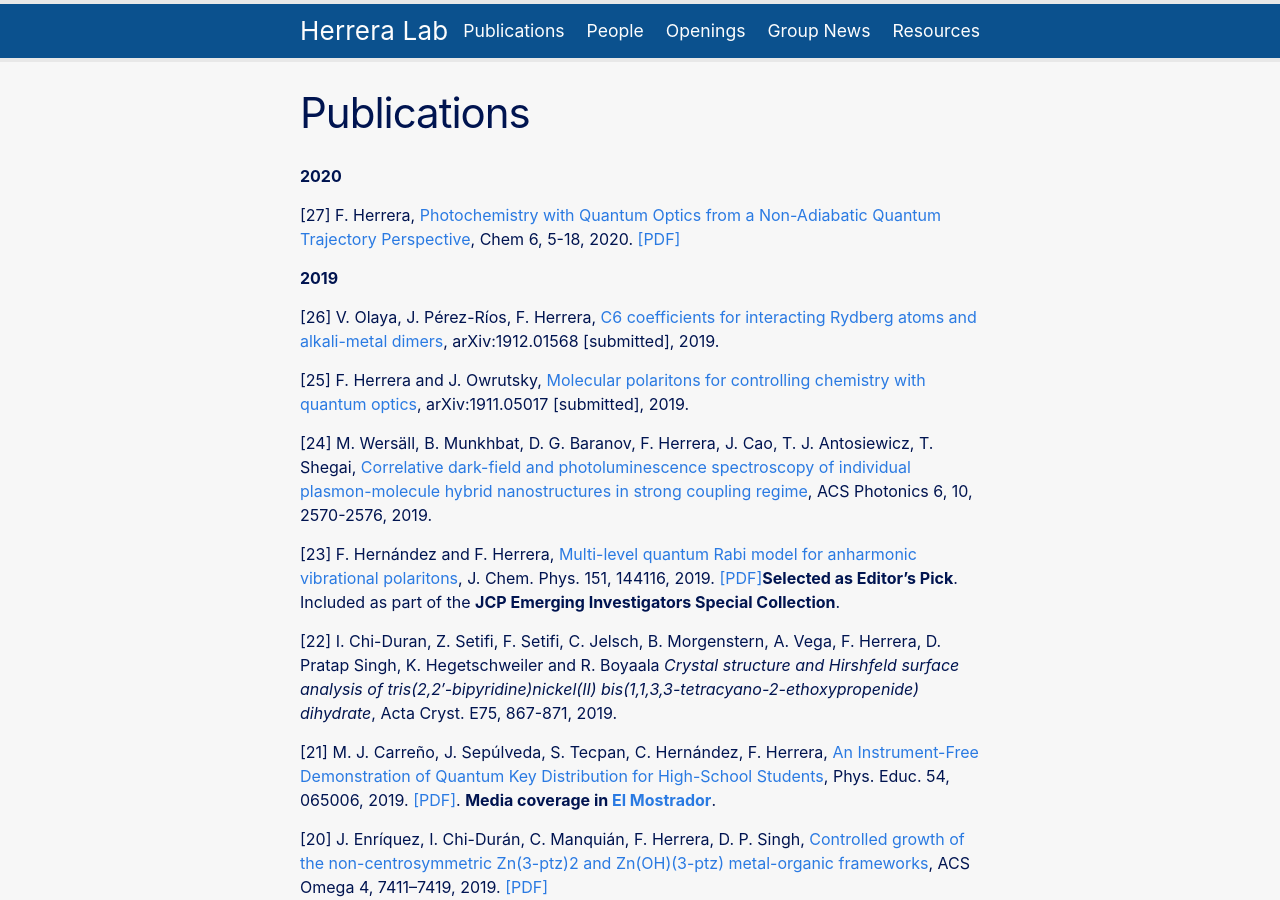
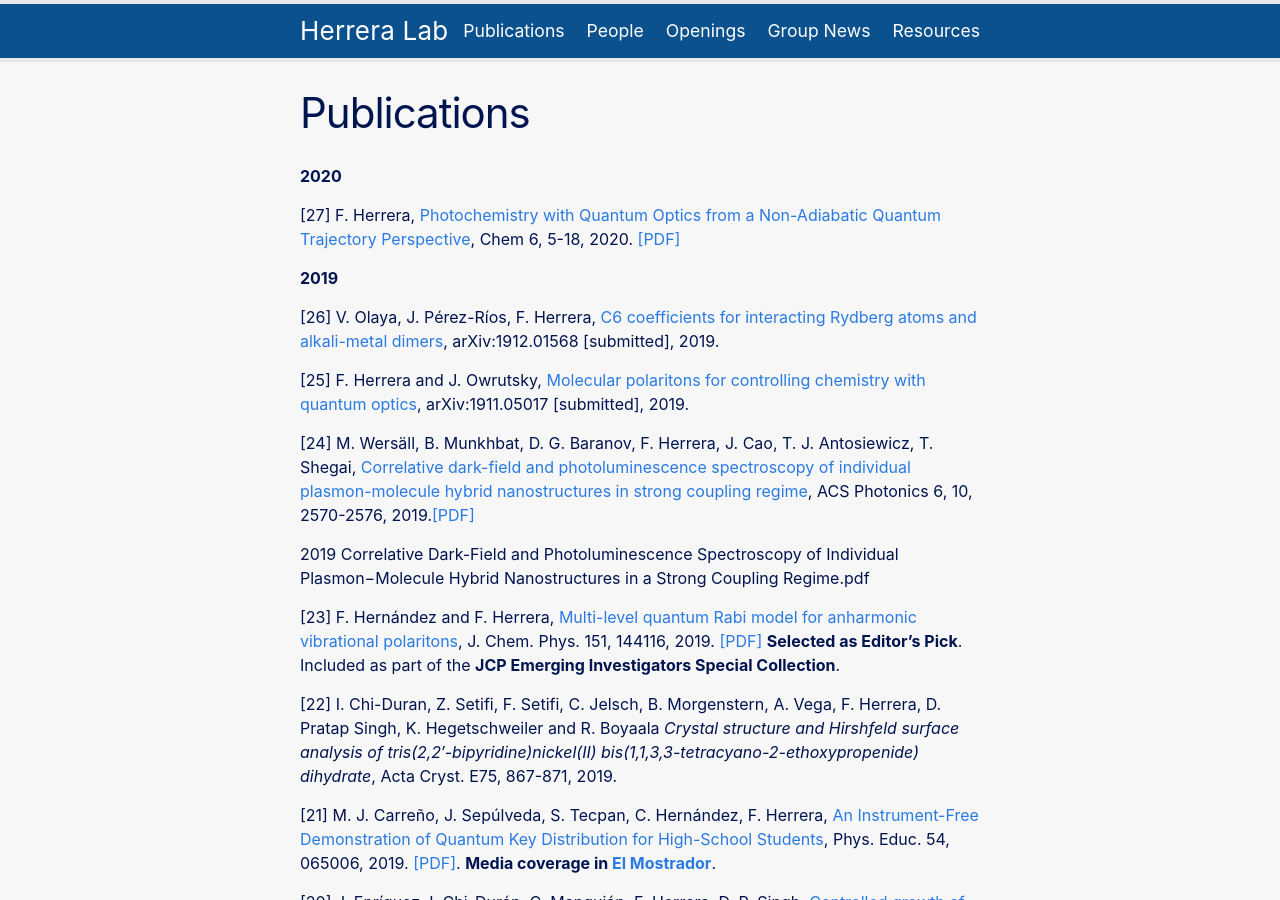
Before and after one commit to fherreralab/fherreralab.github.io, a Jekyll site: the page built from publications.md, in a window 1280 px wide and 900 px high. Built offline with Jekyll 4.4.1, drawn with Linux system fonts in a browser that asks for light colours.

Commit message:
updated publications

```diff
--- a/publications.md
+++ b/publications.md
@@ -16,9 +16,11 @@ permalink: /publications/
 
 [25] F. Herrera and J. Owrutsky, [Molecular polaritons for controlling chemistry with quantum optics](https://arxiv.org/abs/1911.05017), arXiv:1911.05017 [submitted], 2019.
 
-[24] M. Wersäll, B. Munkhbat, D. G. Baranov, F. Herrera, J. Cao, T. J. Antosiewicz, T. Shegai, [Correlative dark-field and photoluminescence spectroscopy of individual plasmon-molecule hybrid nanostructures in strong coupling regime](https://pubs.acs.org/doi/abs/10.1021/acsphotonics.9b01079), ACS Photonics 6, 10, 2570-2576, 2019.
+[24] M. Wersäll, B. Munkhbat, D. G. Baranov, F. Herrera, J. Cao, T. J. Antosiewicz, T. Shegai, [Correlative dark-field and photoluminescence spectroscopy of individual plasmon-molecule hybrid nanostructures in strong coupling regime](https://pubs.acs.org/doi/abs/10.1021/acsphotonics.9b01079), ACS Photonics 6, 10, 2570-2576, 2019.[[PDF]]({{ "/assets/papers/2019 Correlative Dark-Field and Photoluminescence Spectroscopy of Individual Plasmon−Molecule Hybrid Nanostructures in a Strong Coupling Regime.pdf" | absolute_url}})
 
-[23] F. Hernández and F. Herrera, [Multi-level quantum Rabi model for anharmonic vibrational polaritons](https://aip.scitation.org/doi/10.1063/1.5121426), J. Chem. Phys. 151, 144116, 2019. [[PDF]]({{ "/assets/papers/2019 Multi-level quantum Rabi model for anharmonic vibrational polaritons.pdf" | absolute_url}})**Selected as Editor's Pick**. Included as part of the **JCP Emerging Investigators Special Collection**.
+2019 Correlative Dark-Field and Photoluminescence Spectroscopy of Individual Plasmon−Molecule Hybrid Nanostructures in a Strong Coupling Regime.pdf
+
+[23] F. Hernández and F. Herrera, [Multi-level quantum Rabi model for anharmonic vibrational polaritons](https://aip.scitation.org/doi/10.1063/1.5121426), J. Chem. Phys. 151, 144116, 2019. [[PDF]]({{ "/assets/papers/2019 Multi-level quantum Rabi model for anharmonic vibrational polaritons.pdf" | absolute_url}}) **Selected as Editor's Pick**. Included as part of the **JCP Emerging Investigators Special Collection**.
 
 [22] I. Chi-Duran, Z. Setifi, F. Setifi, C. Jelsch, B. Morgenstern, A. Vega, F. Herrera, D. Pratap Singh, K. Hegetschweiler and R. Boyaala *Crystal structure and Hirshfeld surface analysis of tris­(2,2′-bi­pyridine)­nickel(II) bis­(1,1,3,3-tetra­cyano-2-eth­oxy­propenide) dihydrate*, Acta Cryst. E75, 867-871, 2019.
 
```
Also changed, not shown: 3 other files.
